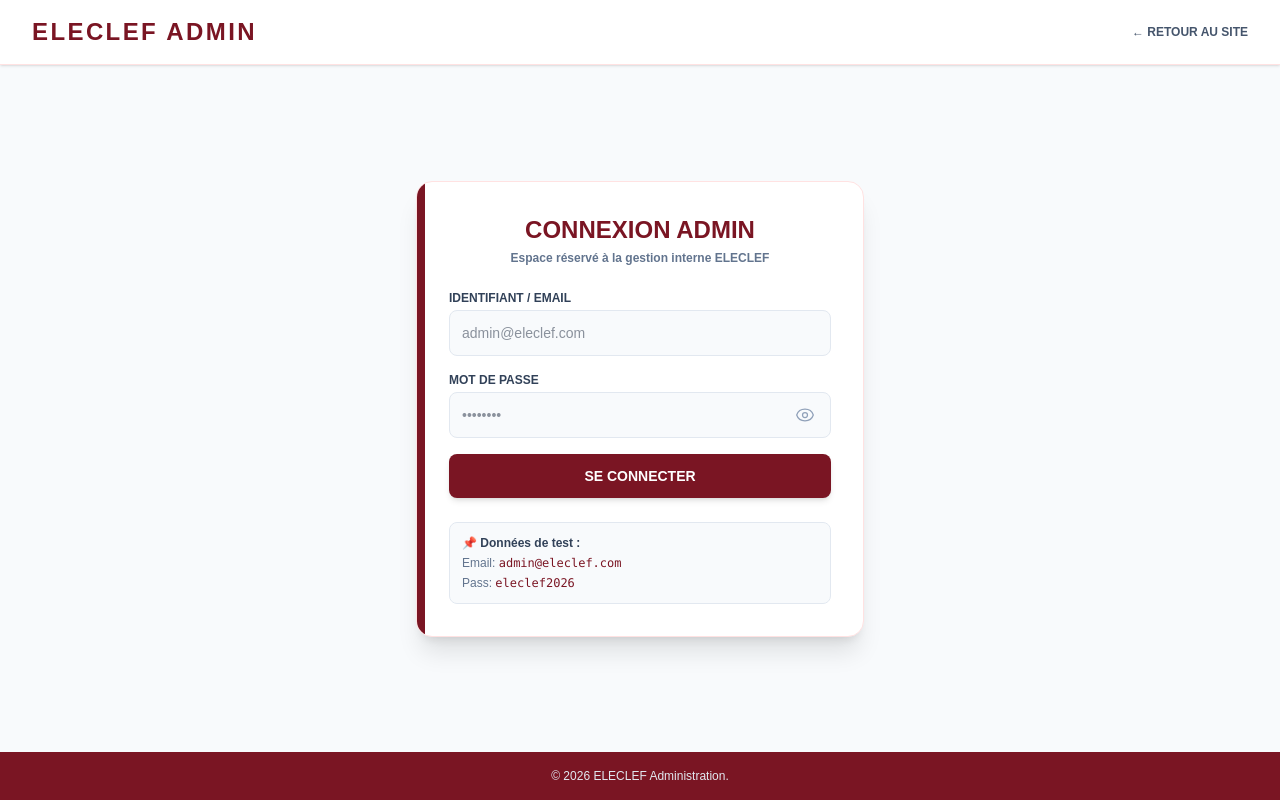
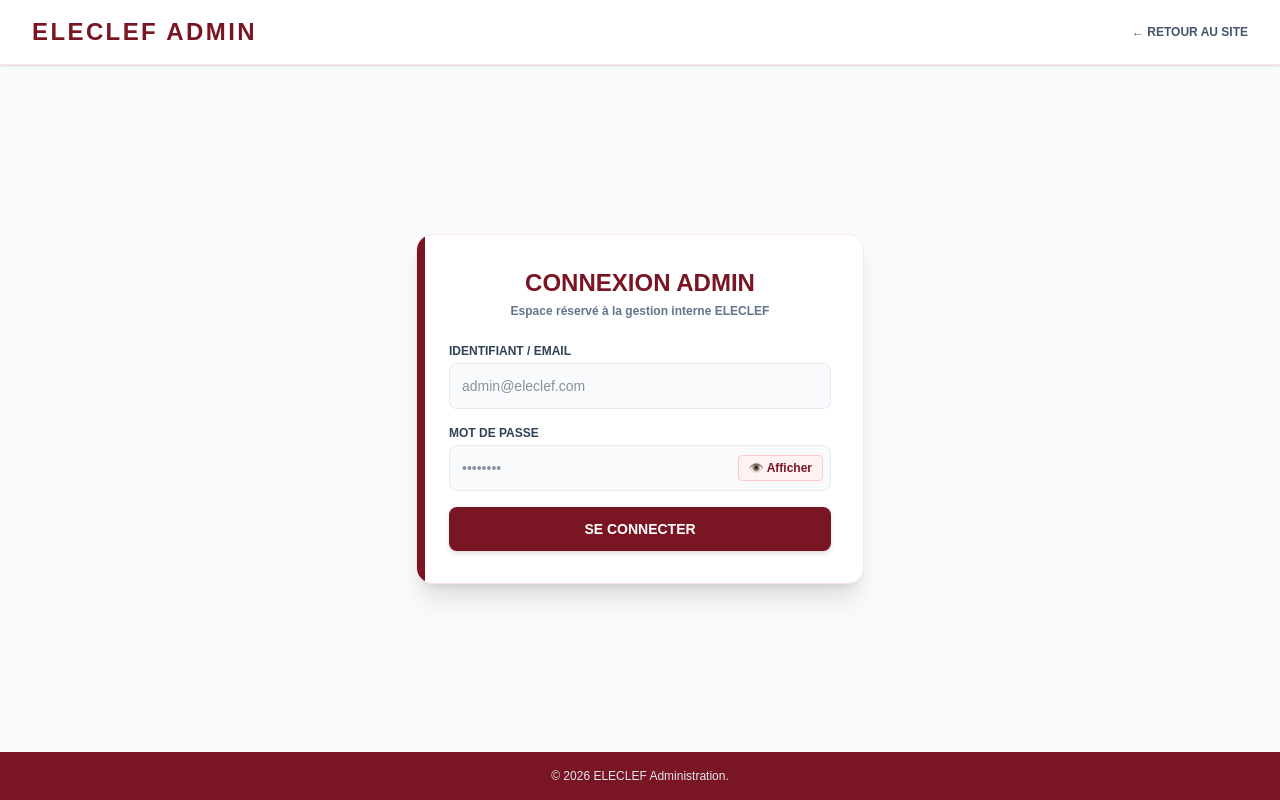
Before and after one commit to anissazouhair-hue/eleclef_app, a Next.js app: page /admin in a window 1280 px wide. Built offline with nearby package versions, Linux system fonts and the light colour scheme.

Commit message:
Remove public login test credentials display

```diff
--- a/app/admin/page.tsx
+++ b/app/admin/page.tsx
@@ -6,11 +6,10 @@
 export default function AdminPage() {
   const [email, setEmail] = useState('');
   const [password, setPassword] = useState('');
-  const [showPassword, setShowPassword] = useState(false); // حالة إظهار/إخفاء كلمة السر
+  const [showPassword, setShowPassword] = useState(false);
   const [isLoggedIn, setIsLoggedIn] = useState(false);
   const [error, setError] = useState('');
 
-  // Demandes / Messages fictifs pour le test
   const [messages] = useState([
     { id: 1, name: 'Sarl Atlas Elec', email: 'contact@atlaselec.ma', phone: '0661223344', subject: 'Devis Électrification Usine', date: '2026-08-25', status: 'Nouveau' },
     { id: 2, name: 'Karim Bennani', email: 'k.bennani@gmail.com', phone: '0655443322', subject: 'Installation Poste MT/BT', date: '2026-08-24', status: 'En traitement' },
@@ -84,34 +83,22 @@
 
               <div>
                 <label className="block text-xs font-bold text-slate-700 uppercase mb-1">Mot de passe</label>
-                <div className="relative">
+                <div className="relative flex items-center">
                   <input
                     type={showPassword ? 'text' : 'password'}
                     value={password}
                     onChange={(e) => setPassword(e.target.value)}
                     required
-                    className="w-full bg-slate-50 border border-slate-200 rounded-lg p-3 text-sm pr-10 focus:outline-none focus:border-[#7A1523]"
+                    className="w-full bg-slate-50 border border-slate-200 rounded-lg p-3 text-sm pr-24 focus:outline-none focus:border-[#7A1523]"
                     placeholder="••••••••"
                   />
-                  {/* أزرار العين إظهار / إخفاء */}
+                  {/* زر إظهار/إخفاء كلمة السر */}
                   <button
                     type="button"
                     onClick={() => setShowPassword(!showPassword)}
-                    className="absolute right-3 top-1/2 -translate-y-1/2 text-slate-400 hover:text-[#7A1523] focus:outline-none text-xs font-bold p-1"
-                    title={showPassword ? "Masquer" : "Afficher"}
+                    className="absolute right-2 px-2.5 py-1 text-xs font-bold text-[#7A1523] bg-red-50 hover:bg-red-100 rounded transition border border-red-200 select-none"
                   >
-                    {showPassword ? (
-                      /* أيقونة العين المغلقة */
-                      <svg xmlns="http://www.w3.org/2000/svg" fill="none" viewBox="0 0 24 24" strokeWidth={1.5} stroke="currentColor" className="w-5 h-5">
-                        <path strokeLinecap="round" strokeLinejoin="round" d="M3.98 8.223A10.477 10.477 0 001.934 12C3.226 16.338 7.244 19.5 12 19.5c.993 0 1.953-.138 2.863-.395M6.228 6.228A10.45 10.45 0 0112 4.5c4.756 0 8.773 3.162 10.065 7.498a10.523 10.523 0 01-4.293 5.774M6.228 6.228L3 3m3.228 3.228l3.65 3.65m7.894 7.894L21 21m-3.228-3.228l-3.65-3.65m0 0a3 3 0 10-4.243-4.243m4.242 4.242L9.88 9.88" />
-                      </svg>
-                    ) : (
-                      /* أيقونة العين المفتوحة */
-                      <svg xmlns="http://www.w3.org/2000/svg" fill="none" viewBox="0 0 24 24" strokeWidth={1.5} stroke="currentColor" className="w-5 h-5">
-                        <path strokeLinecap="round" strokeLinejoin="round" d="M2.036 12c1.318 4.026 5.253 7 9.964 7 4.71 0 8.646-2.974 9.964-7-1.318-4.026-5.254-7-9.964-7-4.71 0-8.646 2.974-9.964 7z" />
-                        <path strokeLinecap="round" strokeLinejoin="round" d="M15 12a3 3 0 11-6 0 3 3 0 016 0z" />
-                      </svg>
-                    )}
+                    {showPassword ? '👁️ Masquer' : '👁️ Afficher'}
                   </button>
                 </div>
               </div>
@@ -120,12 +107,6 @@
                 SE CONNECTER
               </button>
             </form>
-
-            <div className="mt-6 p-3 bg-slate-50 border border-slate-200 rounded-lg text-xs text-slate-500 space-y-1">
-              <p className="font-bold text-slate-700">📌 Données de test :</p>
-              <p>Email: <code className="text-[#7A1523]">admin@eleclef.com</code></p>
-              <p>Pass: <code className="text-[#7A1523]">eleclef2026</code></p>
-            </div>
           </div>
         ) : (
           /* Admin Dashboard After Login */
```
